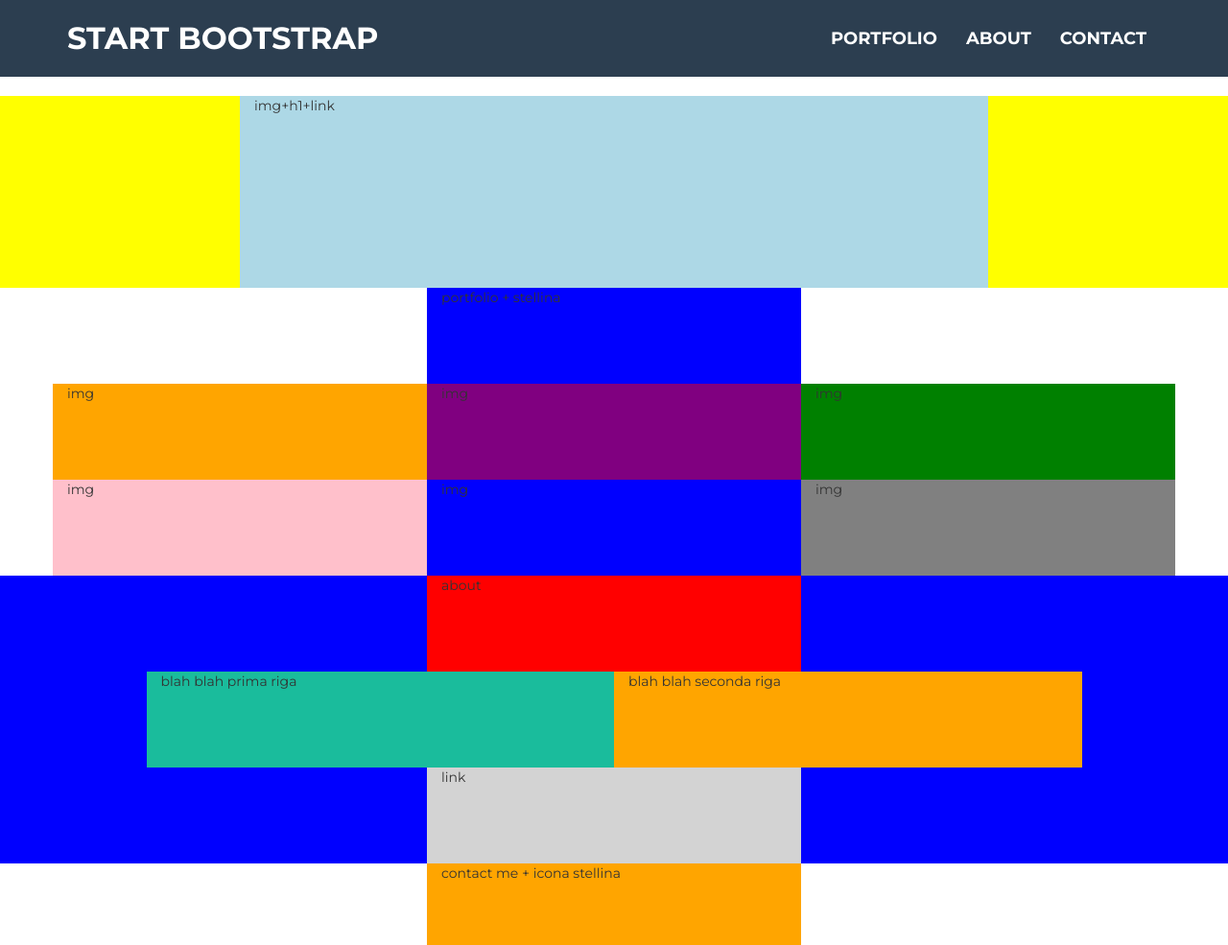
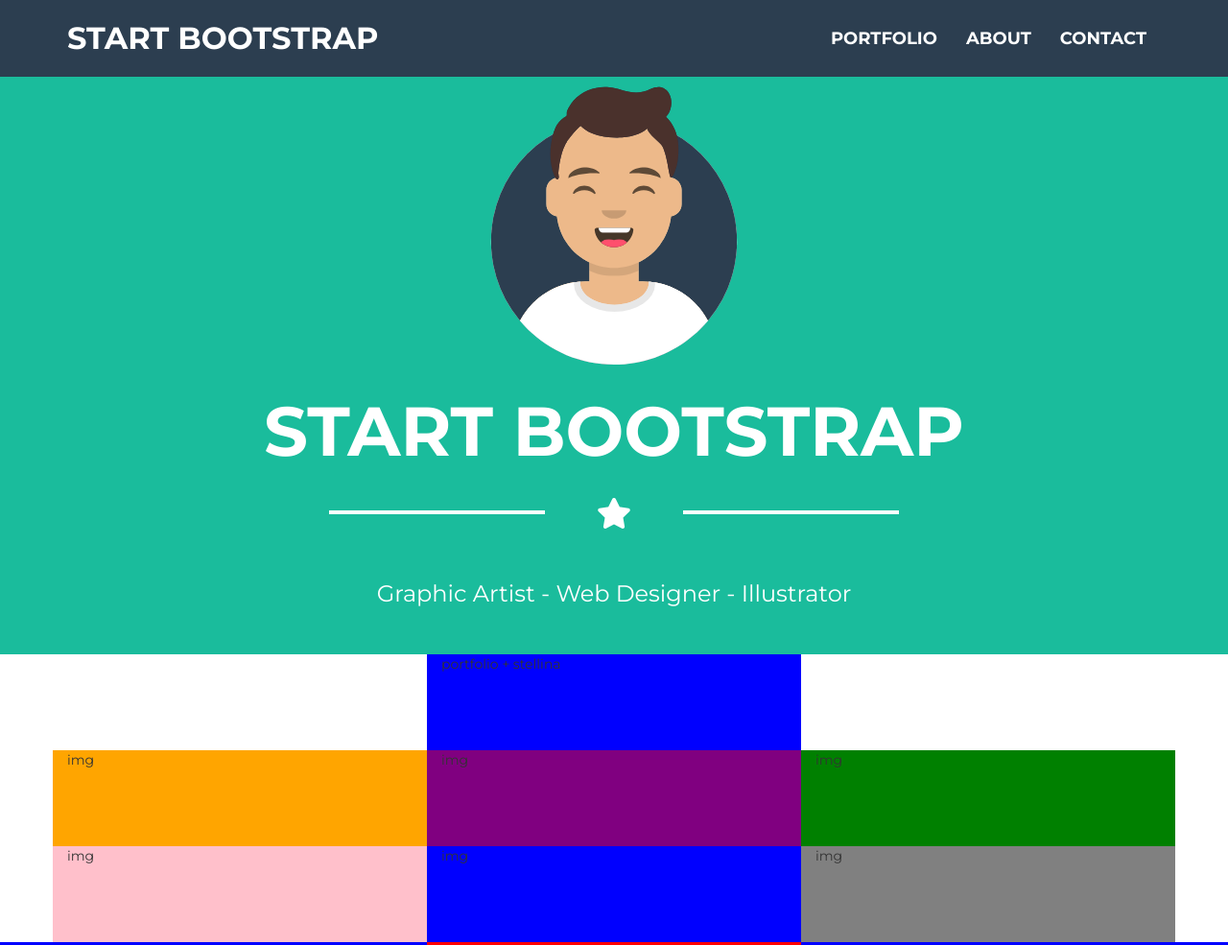
Before and after one commit to DavideBenazzi/html-css-bootstrap-freelancer, a plain HTML site: page index.html in a window 1280 px wide. Shown: the top 985 px of the page at 96% size. Drawn offline with nearby package versions, Linux system fonts and the light colour scheme.

Commit message:
jumbotron

```diff
--- a/css/style.css
+++ b/css/style.css
@@ -1,6 +1,17 @@
 body {
   font-family: 'Montserrat', sans-serif;
 }
+
+/* UTILITY */
+.divider-line {
+  background: #ffffff;
+  height: 4px;
+  width: 30%;
+  margin: 0 auto 20px;
+  display: inline-block;
+  vertical-align: middle;
+}
+
 /* HEADER */
 .header-background {
   width: 100%;
@@ -40,42 +51,32 @@ body {
 .navbar .navbar-nav > li > a:hover {
   color: #1abc9c;
 }
-/* DEBUG */
-
-.red {
-  height: 100px;
-  background: red;
-}
-
-.green {
-  height: 100px;
-  background: #1abc9c;
-}
-
-.orange {
-  height: 100px;
-  background: orange;
-}
-
-.grey {
-  height: 100px;
-  background: lightgrey;
-}
-
-.blue {
-  height: 100px;
-  background: blue;
-}
 
 /* JUMBOTRON */
-.lightblue {
-  height: 200px;
-  background: lightblue;
+.avatar {
+  height: 300px;
+  margin-bottom: 30px;
 }
 
 .main-background {
-  background: yellow;
-  margin-top: 100px;
+  color: #ffffff;
+  background-color: #1abc9c;
+  margin-top: 80px;
+}
+
+.main-background h1 {
+  font-size: 72px;
+  font-weight: 700;
+  margin-bottom: 30px;
+}
+
+.main-background i {
+  font-size: 32px;
+  margin:0 50px;
+}
+
+.main-background h3 {
+  margin: 50px 0;
 }
 /* PORTFOLIO */
 .baita {
@@ -138,3 +139,30 @@ body {
   height: 50px;
   background: grey;
 }
+
+/* DEBUG */
+
+.red {
+  height: 100px;
+  background: red;
+}
+
+.green {
+  height: 100px;
+  background: #1abc9c;
+}
+
+.orange {
+  height: 100px;
+  background: orange;
+}
+
+.grey {
+  height: 100px;
+  background: lightgrey;
+}
+
+.blue {
+  height: 100px;
+  background: blue;
+}
--- a/index.html
+++ b/index.html
@@ -43,8 +43,21 @@
     <main class="main-background">
       <div class="container">
         <div class="row">
-          <div class="col-xs-4 col-xs-offset-4 col-md-8 col-md-offset-2 lightblue">
-            img+h1+link
+          <div class="col-xs-12 col-md-8 col-md-offset-2">
+            <img  src="./img/avatar.svg" class="img-responsive avatar center-block" alt="avatar">
+            <h1 class="text-uppercase text-center">
+              start bootstrap
+            </h1>
+            <div class="text-center">
+              <div class="divider-line">
+              </div>
+              <i class="fas fa-star"></i>
+              <div class="divider-line">
+              </div>
+            </div>
+            <h3 class="text-capitalize text-center">
+              graphic artist - web designer - illustrator
+            </h3>
           </div>
         </div>
       </div>
```
Also changed, not shown: img/avatar.svg (added), img/cabin.png (added), img/cake.png (added), img/circus.png (added), img/game.png (added), img/safe.png (added), img/submarine.png (added).
